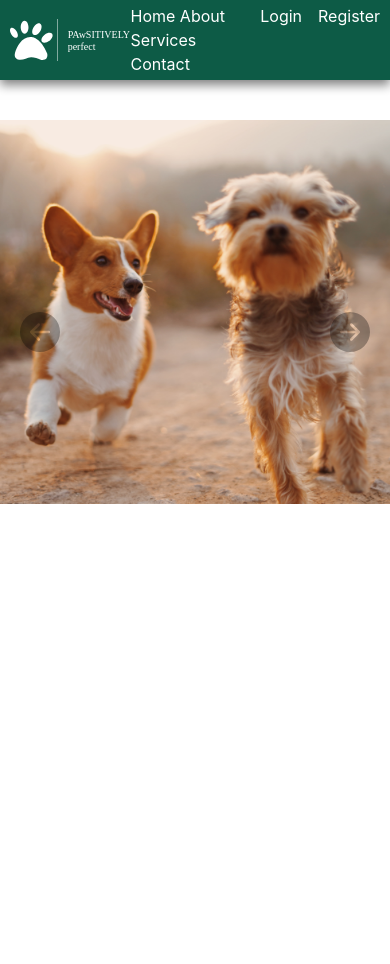
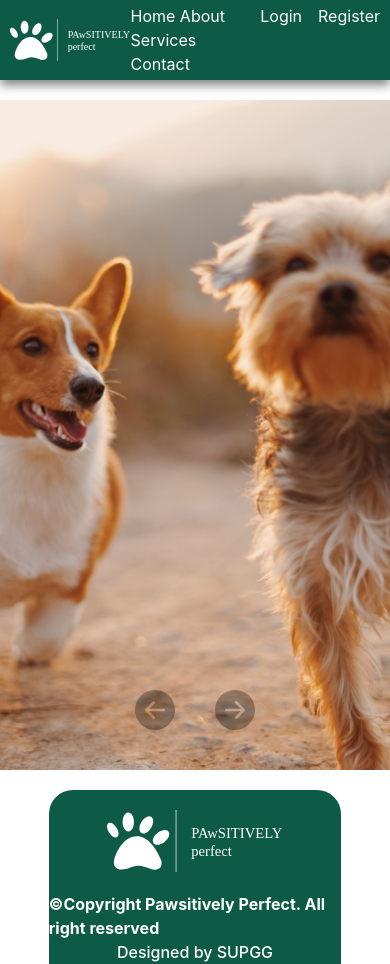
Before and after one commit to sup25/pet, a React (Create React App) app in the folder client/: page / in a window 390 px wide. Before the commit the page ends 844 px from the top, so only its background shows below. Built offline with nearby package versions, Linux system fonts and the light colour scheme.

Commit message:
updated caro and footer

```diff
--- a/client/src/App.js
+++ b/client/src/App.js
@@ -1,7 +1,8 @@
 import React from "react";
 import { Routes, Route, Outlet } from "react-router-dom";
-import Home from "./pages/Home/Home";
+import Slider from "./pages/Home/Slider";
 import Navbar from "./component/Navbar/Navbar";
+import { Footer } from "./component/Footer/Footer";
 const App = () => {
   return (
     <div>
@@ -11,10 +12,12 @@ const App = () => {
             <>
               <Navbar />
               <Outlet />
+              <Footer />
             </>
           }
         >
-          <Route path="/" element={<Home />} />
+          <Route path="/" element={<Slider />} />
+
         </Route>
       </Routes>
     </div>
--- a/client/src/component/Footer/Footer.js
+++ b/client/src/component/Footer/Footer.js
@@ -0,0 +1,19 @@
+import React from 'react'
+import Logo from '../../Assets/logo'
+export const Footer = () => {
+    return (
+        <div className='flex flex-col items-center'>
+            <div className=' w-3/4 bg-[#0d5b46] h-auto  flex flex-col overflow-hidden items-center gap-5 justify-center rounded-t-3xl '>
+                <div className='mt-5'>
+                    <Logo className="w-44 h-auto" />
+                </div>
+                <div className='flex flex-col'>
+                    <h2 className='text-white font-bold '>©Copyright Pawsitively Perfect. All right reserved</h2>
+                    <span className='text-center font-medium text-white'>Designed by SUPGG</span>
+                </div>
+            </div>
+
+
+        </div>
+    )
+}
--- a/client/src/pages/Home/Home.js
+++ b/client/src/pages/Home/Slider.js
@@ -10,53 +10,52 @@ const carImages = [
     { id: 3, src: car3 }
 ];
 
-const Home = () => {
-    const [currentImageIndex, setCurrentImageIndex] = useState(0);
+const Slider = () => {
+    const [current, setCurrent] = useState(0);
 
     const showNextImage = () => {
-        if (currentImageIndex === carImages.length - 1) {
-            setCurrentImageIndex(0);
+        if (current === carImages.length - 1) {
+            setCurrent(0);
         } else {
-            setCurrentImageIndex(currentImageIndex + 1);
+            setCurrent(current + 1);
         }
     };
 
     const showPreviousImage = () => {
-        if (currentImageIndex === 0) {
-            setCurrentImageIndex(carImages.length - 1);
+        if (current === 0) {
+            setCurrent(carImages.length - 1);
         } else {
-            setCurrentImageIndex(currentImageIndex - 1);
+            setCurrent(current - 1);
         }
     };
 
     return (
-        <div className="my-10">
+        <div className="my-5">
             <div>
-                <div className="h-96 container bg-slate-500 flex flex-row w-full items-center overflow-hidden relative">
+                <div className="md:h-[calc(100vh-90px)] h-[calc(90vh-90px)] flex w-full items-center overflow-hidden  relative">
                     {carImages.map((img, index) => (
                         <div
                             key={index}
-                            className={`flex flex-col w-full h-full transition ease-in-out duration-1000 ${index === currentImageIndex ? "block" : "hidden"
+                            className={`flex flex-col w-full h-full ${index === current ? "opacity-100 transition-opacity duration-1000 ease-in-out" : "opacity-0"
                                 }`}
                         >
                             <img
                                 src={img.src}
                                 alt={`Car ${img.id}`}
-                                className="w-full h-full object-cover  "
+                                className={`carousel-img ${index === current ? "block" : "hidden"}`}
                             />
+
                         </div>
                     ))}
+                    <div className='w-fit flex absolute left-0 right-0 m-auto gap-10 md:bottom-28 bottom-10'>
+                        <div className="  flex items-center cursor-pointer" onClick={showPreviousImage}>
+                            <BsFillArrowLeftCircleFill className='w-10 md:w-16 h-auto opacity-30 hover:opacity-100' />
+                        </div>
+                        <div className="  flex items-center cursor-pointer " onClick={showNextImage}>
+                            <BsFillArrowRightCircleFill className=' w-10 md:w-16 h-auto opacity-30 hover:opacity-100' />
+                        </div>
+                    </div>
 
-                    <div className="absolute top-2/4  left-5  ">
-                        <button onClick={showPreviousImage}>
-                            <BsFillArrowLeftCircleFill className='w-10 md:w-16 h-auto opacity-30 hover:opacity-100' />
-                        </button>
-                    </div>
-                    <div className="absolute top-2/4 right-5 ">
-                        <button onClick={showNextImage}>
-                            <BsFillArrowRightCircleFill className=' w-10 md:w-16 h-auto opacity-30 hover:opacity-100' />
-                        </button>
-                    </div>
 
                 </div>
             </div>
@@ -64,4 +63,4 @@ const Home = () => {
     );
 };
 
-export default Home;
+export default Slider;
--- a/client/tailwind.config.js
+++ b/client/tailwind.config.js
@@ -5,7 +5,7 @@ module.exports = {
     content: [
         "./app/**/*.{js,ts,jsx,tsx}",
         "./pages/**/*.{js,ts,jsx,tsx}",
-        "./components/**/*.{js,ts,jsx,tsx}",
+        "./component/**/*.{js,ts,jsx,tsx}",
 
 
         // Or if using `src` directory:
@@ -41,6 +41,16 @@ module.exports = {
                 ".container": {
                     maxWidth: theme("maxWidth.default"),
                 },
+                " .carousel-img": {
+                    position: "absolute",
+                    top: '0',
+                    left: '0',
+                    width: '100%',
+                    height: '100%',
+                    objectFit: 'cover',
+                    transition: ' opacity 0.5s ease-in-out',
+                }
+
             })
 
         })
```
Also changed, not shown: client/src/pages/Home/workingcode.txt (deleted).
